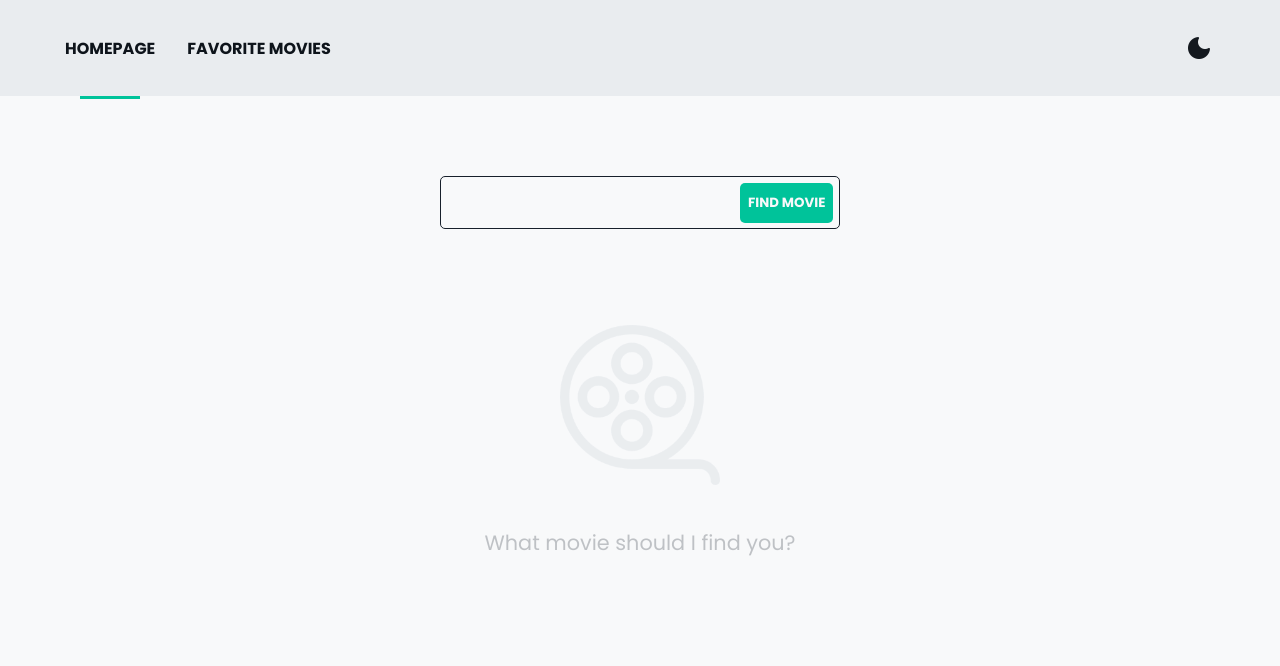
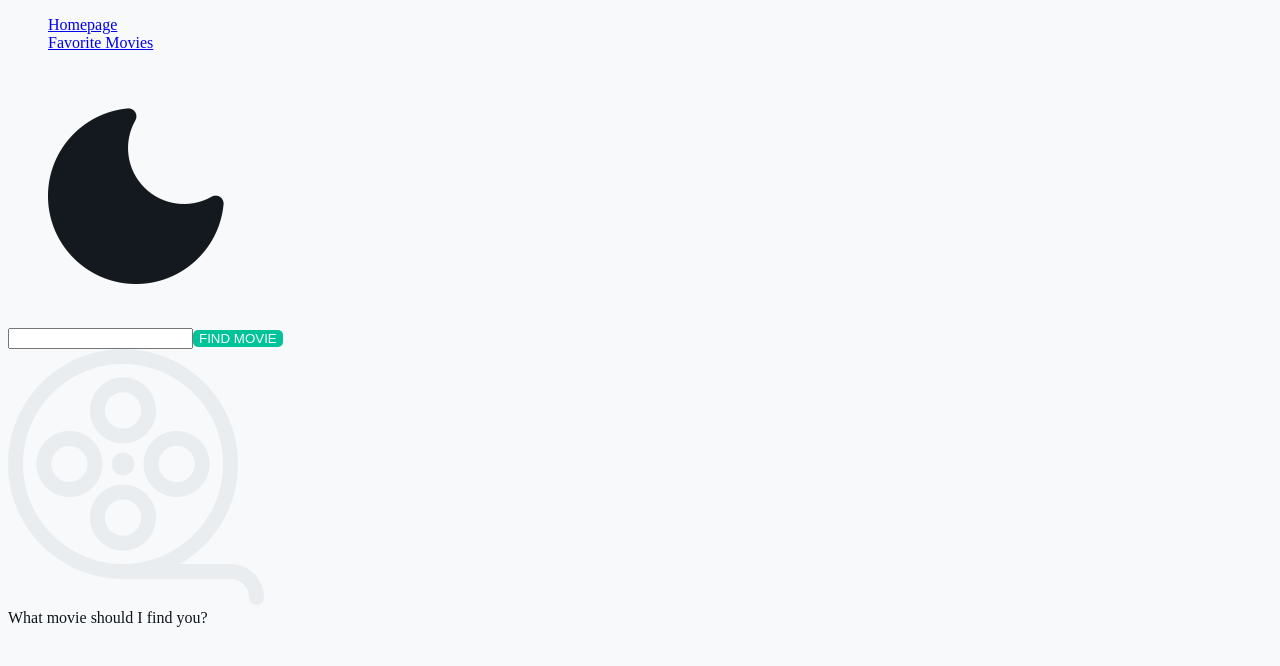
Before and after one commit to BranislavHaz/search_movie, a React (Create React App) app: page / in a window 1280 px wide. Shown: the top 666 px of the page. Built offline with nearby package versions, Linux system fonts and the light colour scheme.

Commit message:
Edit styles path

```diff
--- a/src/assets/styles/_global.scss
+++ b/src/assets/styles/_global.scss
@@ -1,4 +1,4 @@
-@import "./abstracts/mixins.scss";
+/* @import "./abstracts/mixins.scss";
 @import "./abstracts/variables.scss";
 @import "./base/reset.scss";
 @import "./base/typography.scss";
@@ -16,7 +16,10 @@
 @import "./pages/detail.scss";
 @import "./pages/favorites.scss";
 @import "./pages/homepage.scss";
-@import "./pages/pageNotFound.scss";
+@import "./pages/pageNotFound.scss"; */
+@import "./abstracts/_mixins.scss";
+@import "./abstracts/_variables.scss";
+@import "./components/moviesList/_paginationBar.scss";
 
 ::selection {
   background-color: $action-color;
--- a/src/assets/styles/components/moviesList/_paginationbar.scss
+++ b/src/assets/styles/components/moviesList/_paginationbar.scss
@@ -1,5 +1,3 @@
-@use "./../../abstracts/variables";
-
 .pagination-bar {
   margin-top: 6em;
   display: flex;
```
